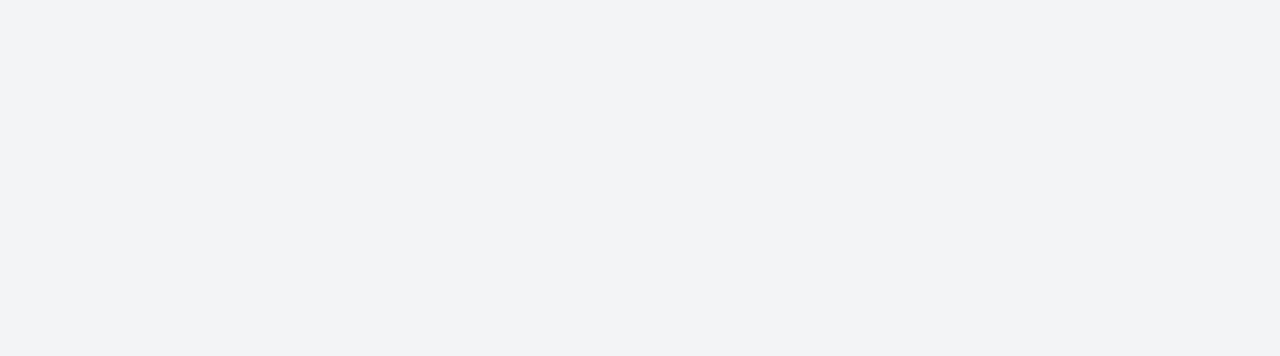
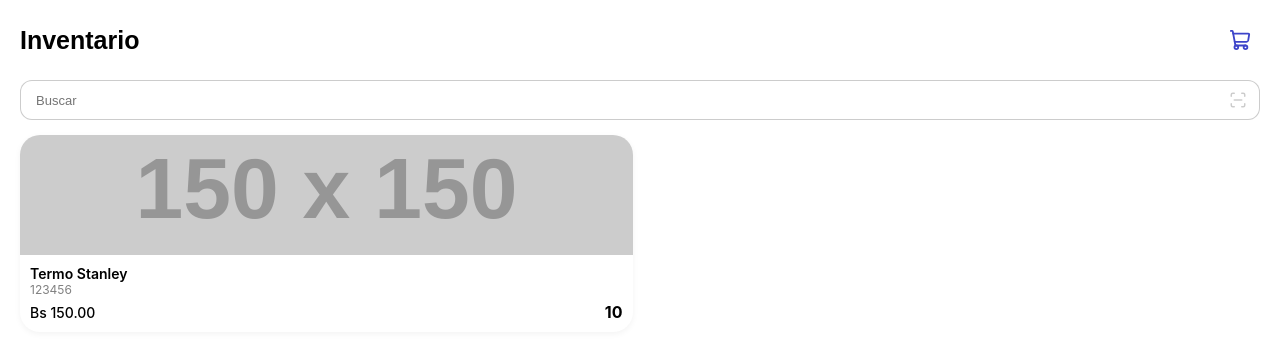
Before and after one commit to TechoBol/EcoZona, a React (Vite) app: page /inventory in a window 1280 px wide. Before the commit this address had no page. Shown: the top 356 px of the page. Built offline with nearby package versions, Linux system fonts and the light colour scheme; a web font is replaced by a local one.

Commit message:
Login complete, inventory in process

```diff
--- a/src/App.jsx
+++ b/src/App.jsx
@@ -2,6 +2,7 @@ import { Routes, Route } from "react-router-dom";
 import Login from "./pages/Login";
 import Home from "./pages/Home";
 import { GlobalStyle } from "./components/ui/GlobalStyle";
+import Inventory from "./pages/Inventory";
 
 function App() {
   return (
@@ -11,6 +12,7 @@ function App() {
       <Routes>
         <Route path="/" element={<Login />} />
         <Route path="/home" element={<Home />} />
+        <Route path="/inventory" element={<Inventory />} />
       </Routes>
     </>
   );
--- /dev/null
+++ b/src/components/ui/Inventory.jsx
@@ -0,0 +1,131 @@
+import styled, { createGlobalStyle } from "styled-components";
+
+/* WRAPPER */
+export const Wrapper = styled.div`
+  min-height: 100vh;
+  background: #ffffff;
+  padding: 20px;
+`;
+
+/* HEADER */
+export const Header = styled.div`
+  display: flex;
+  justify-content: space-between;
+  align-items: center;
+  margin-bottom: 20px;
+`;
+
+export const Title = styled.h1`
+  font-family: var(--font-title);
+  font-size: 25px;
+  font-weight: 700;
+  color: #000;
+`;
+
+export const CartButton = styled.div`
+  width: 40px;
+  height: 40px;
+  background: #ffffff;
+  border-radius: 10px;
+
+  display: flex;
+  justify-content: center;
+  align-items: center;
+
+  color: #3D44C9;
+  cursor: pointer;
+`;
+
+/* SEARCH */
+export const SearchBar = styled.div`
+  position: relative;
+  margin-bottom: 15px;
+`;
+
+export const SearchInput = styled.input`
+  width: 100%;
+  height: 40px;
+  padding: 0 40px 0 15px;
+
+  border-radius: 12px;
+  border: 1px solid rgba(0,0,0,0.2);
+  background: #fff;
+
+  font-size: 13px;
+`;
+
+export const ScanButton = styled.div`
+  position: absolute;
+  right: 8px;
+  top: 50%;
+  transform: translateY(-50%);
+
+  width: 28px;
+  height: 28px;
+
+  border-radius: 8px;
+
+  display: flex;
+  align-items: center;
+  justify-content: center;
+  color: rgba(0,0,0,0.2);
+`;
+
+/* GRID */
+export const ProductsGrid = styled.div`
+  display: grid;
+  grid-template-columns: repeat(2, 1fr);
+  gap: 15px;
+`;
+
+/* CARD */
+export const Card = styled.div`
+  background: #ffffff;
+  border-radius: 20px;
+  overflow: hidden;
+
+  display: flex;
+  flex-direction: column;
+
+  box-shadow: 0 2px 6px rgba(0,0,0,0.05);
+`;
+
+/* IMAGE */
+export const ProductImage = styled.img`
+  width: 100%;
+  height: 120px;
+  object-fit: cover;
+`;
+
+/* INFO */
+export const ProductInfo = styled.div`
+  padding: 10px;
+`;
+
+export const ProductName = styled.p`
+  font-size: 14px;
+  font-weight: 600;
+`;
+
+export const ProductCode = styled.p`
+  font-size: 12px;
+  color: gray;
+`;
+
+/* FOOTER */
+export const ProductFooter = styled.div`
+  display: flex;
+  justify-content: space-between;
+  align-items: center;
+  margin-top: 5px;
+`;
+
+export const Price = styled.span`
+  font-size: 14px;
+  font-weight: 500;
+`;
+
+export const Stock = styled.span`
+  font-size: 16px;
+  font-weight: 700;
+`;
--- a/src/components/ui/Login.jsx
+++ b/src/components/ui/Login.jsx
@@ -37,7 +37,7 @@ export const Title = styled.h2`
 export const Subtitle = styled.p`
   text-align: center;
   font-size: 14px;
-  color: gray;
+  color: black;
   margin-bottom: 10px;
   margin-top: 20px;
 `;
--- /dev/null
+++ b/src/pages/Inventory.jsx
@@ -0,0 +1,68 @@
+import React from "react";
+import {
+  Wrapper,
+  Header,
+  Title,
+  CartButton,
+  SearchBar,
+  SearchInput,
+  ScanButton,
+  ProductsGrid,
+  Card,
+  ProductImage,
+  ProductInfo,
+  ProductName,
+  ProductCode,
+  ProductFooter,
+  Price,
+  Stock
+} from "../components/ui/Inventory";
+
+import { ShoppingCart, ScanLine } from "lucide-react";
+
+function Inventory() {
+  return (
+    <Wrapper>
+
+      {/* HEADER */}
+      <Header>
+        <Title>Inventario</Title>
+
+        <CartButton>
+          <ShoppingCart size={22} />
+        </CartButton>
+      </Header>
+
+      {/* SEARCH */}
+      <SearchBar>
+        <SearchInput placeholder="Buscar" />
+
+        <ScanButton>
+          <ScanLine size={18} />
+        </ScanButton>
+      </SearchBar>
+
+      {/* PRODUCTS */}
+      <ProductsGrid>
+
+        <Card>
+          <ProductImage src="https://via.placeholder.com/150" />
+
+          <ProductInfo>
+            <ProductName>Termo Stanley</ProductName>
+            <ProductCode>123456</ProductCode>
+
+            <ProductFooter>
+              <Price>Bs 150.00</Price>
+              <Stock>10</Stock>
+            </ProductFooter>
+          </ProductInfo>
+        </Card>
+
+      </ProductsGrid>
+
+    </Wrapper>
+  );
+}
+
+export default Inventory;
```
